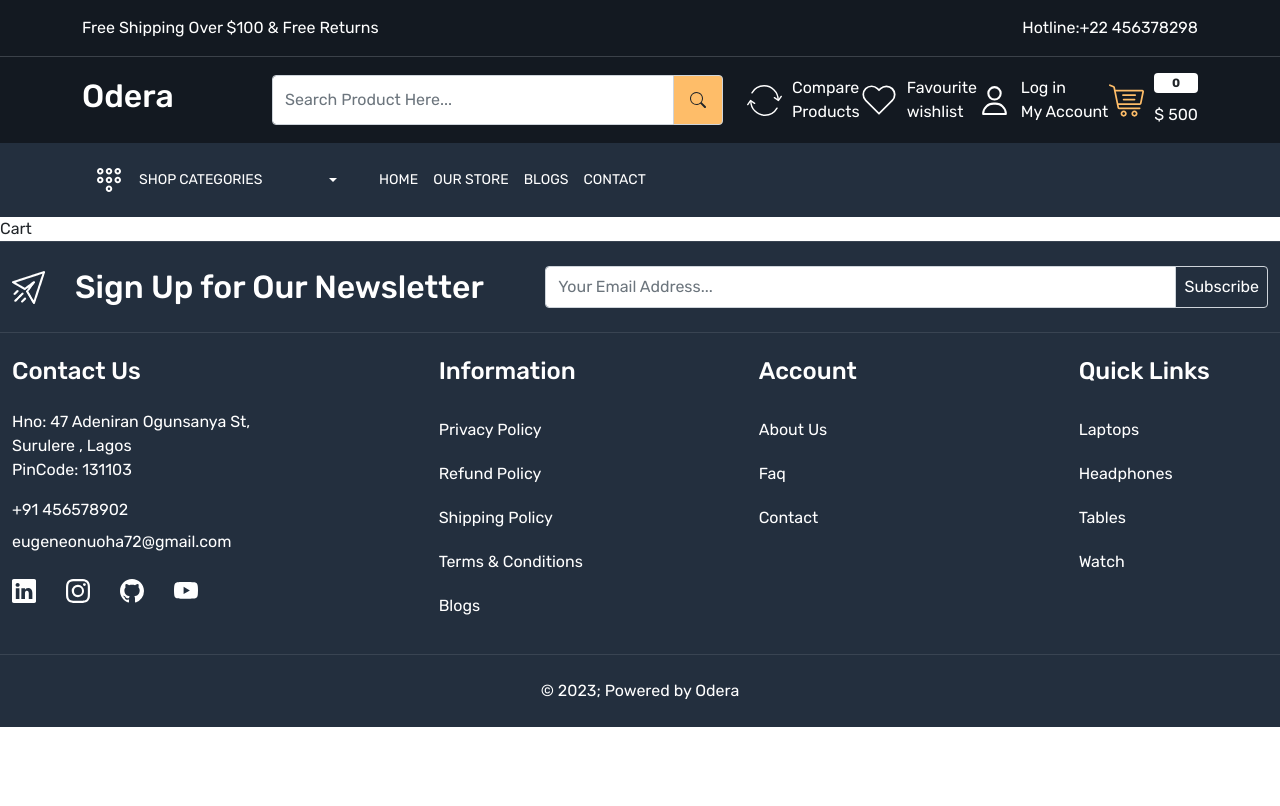
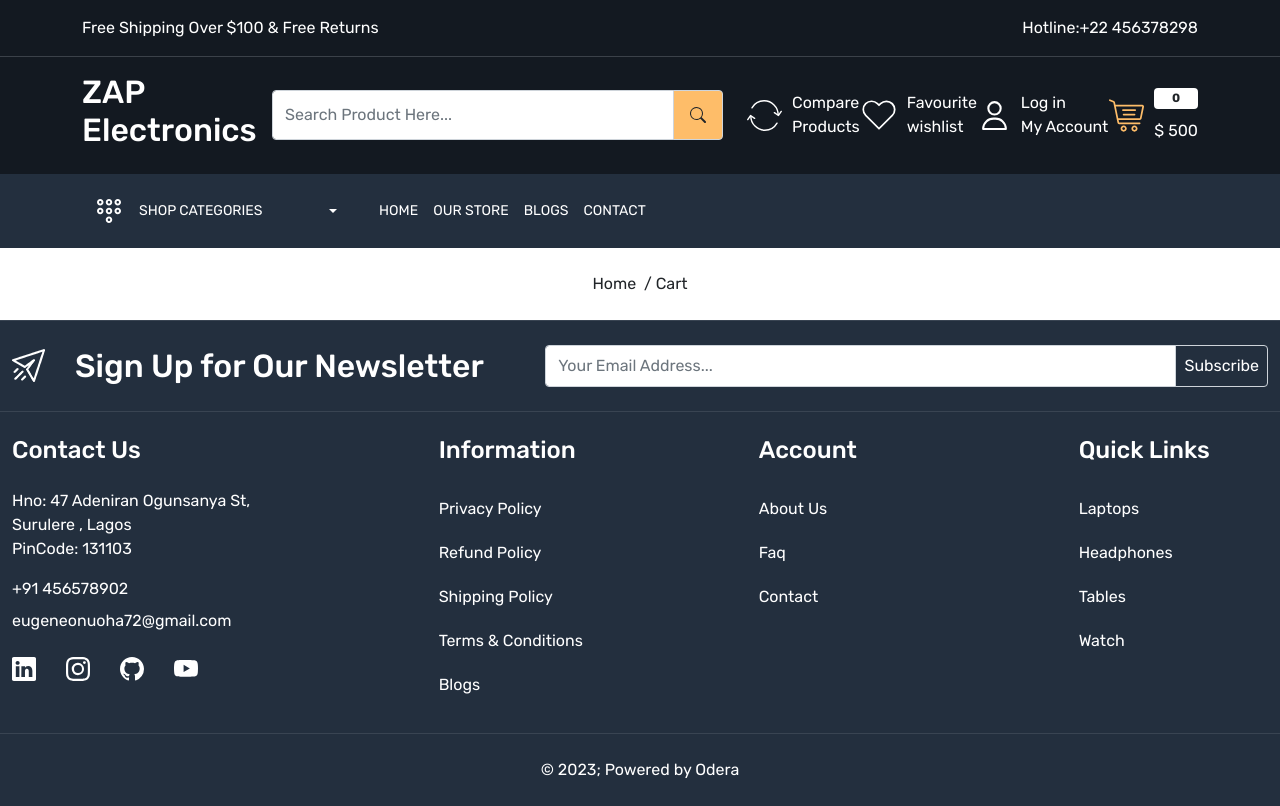
Before and after one commit to eugene4545/ui-store, a React (Create React App) app: page /cart in a window 1280 px wide. Built offline with nearby package versions, Linux system fonts and the light colour scheme.

Commit message:
header updt

```diff
--- a/src/components/Header.js
+++ b/src/components/Header.js
@@ -1,6 +1,11 @@
 import React from 'react';
 import { NavLink, Link } from 'react-router-dom';
 import {BsSearch} from 'react-icons/bs';
+import compare from "../images/compare.svg";
+import wishlist from "../images/wishlist.svg";
+import user from "../images/user.svg";
+import cart from "../images/cart.svg";
+import menu from "../images/menu.svg";
 const Header = () => {
   return (
     <>
@@ -25,7 +30,7 @@ const Header = () => {
             <div className="row align-items-center">
                 <div className="col-sm-2">
                     <h2>
-                        <Link className='text-white'>Odera</Link>
+                        <Link className='text-white'>ZAP Electronics</Link>
                         </h2>
                 </div>
                 <div className="col-sm-5">
@@ -46,7 +51,7 @@ const Header = () => {
                     <div className="header-upper-links d-flex align-items-center justify-content-between">
                         <div>
                             <Link to='/compare-product' className='d-flex align-items-center gap-10 text-white'>
-                            <img src="/images/compare.svg" alt="compare" />
+                            <img src={compare} alt="compare" />
                             <p className='sm mb-0'>
                                 Compare <br /> Products
                             </p>
@@ -54,7 +59,7 @@ const Header = () => {
                         </div>
                         <div>
                             <Link to='/wishlist' className='d-flex align-items-center gap-10 text-white'>
-                            <img src="/images/wishlist.svg" alt="wishlist" />
+                            <img src={wishlist} alt="wishlist" />
                             <p className='mb-0'>
                                 Favourite <br /> wishlist
                             </p>
@@ -62,7 +67,7 @@ const Header = () => {
                         </div>
                         <div>
                             <Link to='/login' className='d-flex align-items-center gap-10 text-white'>
-                            <img src="/images/user.svg" alt="wishlist" />
+                            <img src={user} alt="wishlist" />
                             <p className='mb-0'>
                                 Log in <br /> My Account
                             </p>
@@ -70,7 +75,7 @@ const Header = () => {
                         </div>
                         <div>
                             <Link to='/cart' className='d-flex align-items-center gap-10 text-white'>
-                            <img src="images/cart.svg" alt="cart" />
+                            <img src={cart} alt="cart" />
                             <div className='d-flex flex-column gap-10'>
                             <span className="badge bg-white text-dark">0</span>
                             <p className='mb-0'>$ 500</p>
@@ -93,7 +98,7 @@ const Header = () => {
   type="button" id="dropdownMenuButton1"
   data-bs-toggle="dropdown"
   aria-expanded="false">
-    <img src="images/menu.svg" alt="" />
+    <img src={menu} alt="menu" />
     <span className='me-5 d-inline-block '>Shop Categories</span>
   </button>
   <ul className="dropdown-menu" aria-labelledby="dropdownMenuButton1">
--- a/src/pages/Cart.js
+++ b/src/pages/Cart.js
@@ -1,8 +1,13 @@
-import React from 'react'
+import React from 'react';
+import BreadCrumb from "../components/BreadCrumb";
+import Meta from "../components/Meta";
 
 const Cart = () => {
   return (
-    <div>Cart</div>
+    <>
+     <Meta title={"Cart"} />
+      <BreadCrumb title="Cart" />
+    </>
   )
 }
 
```
